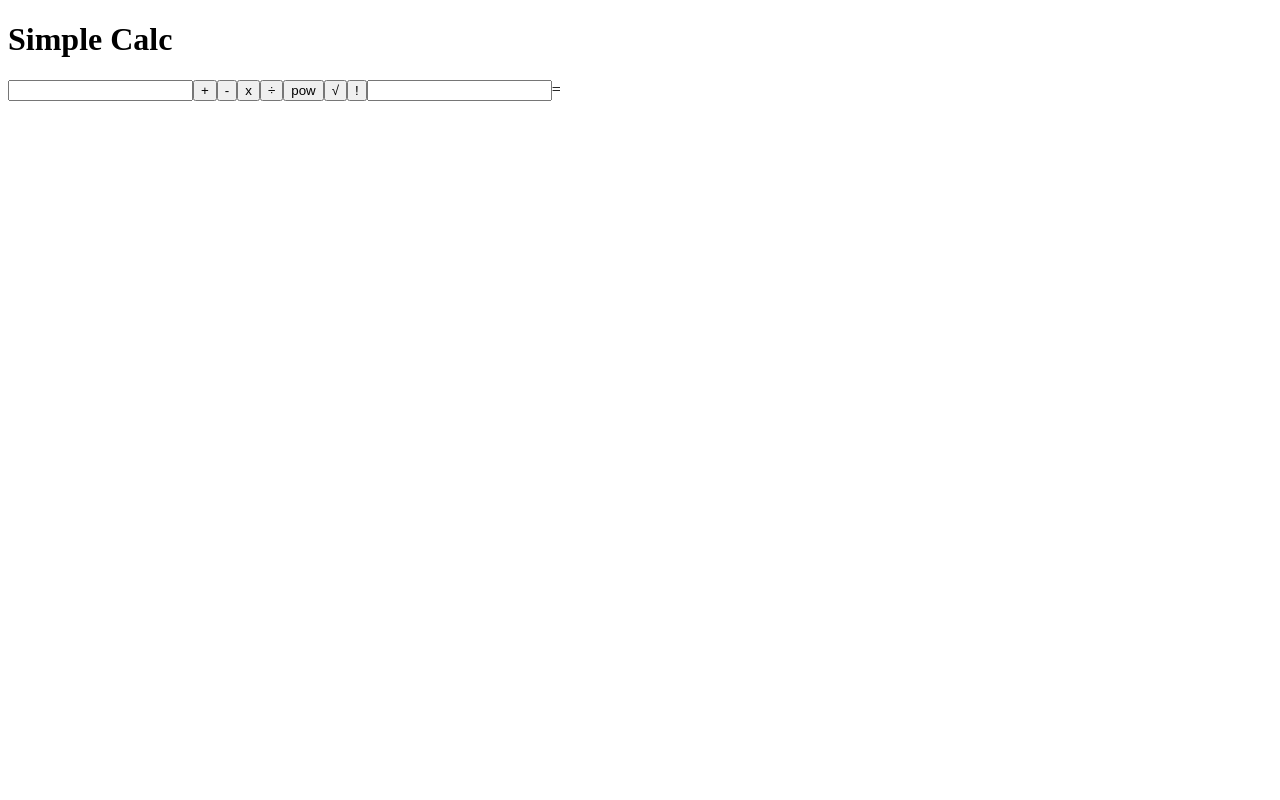
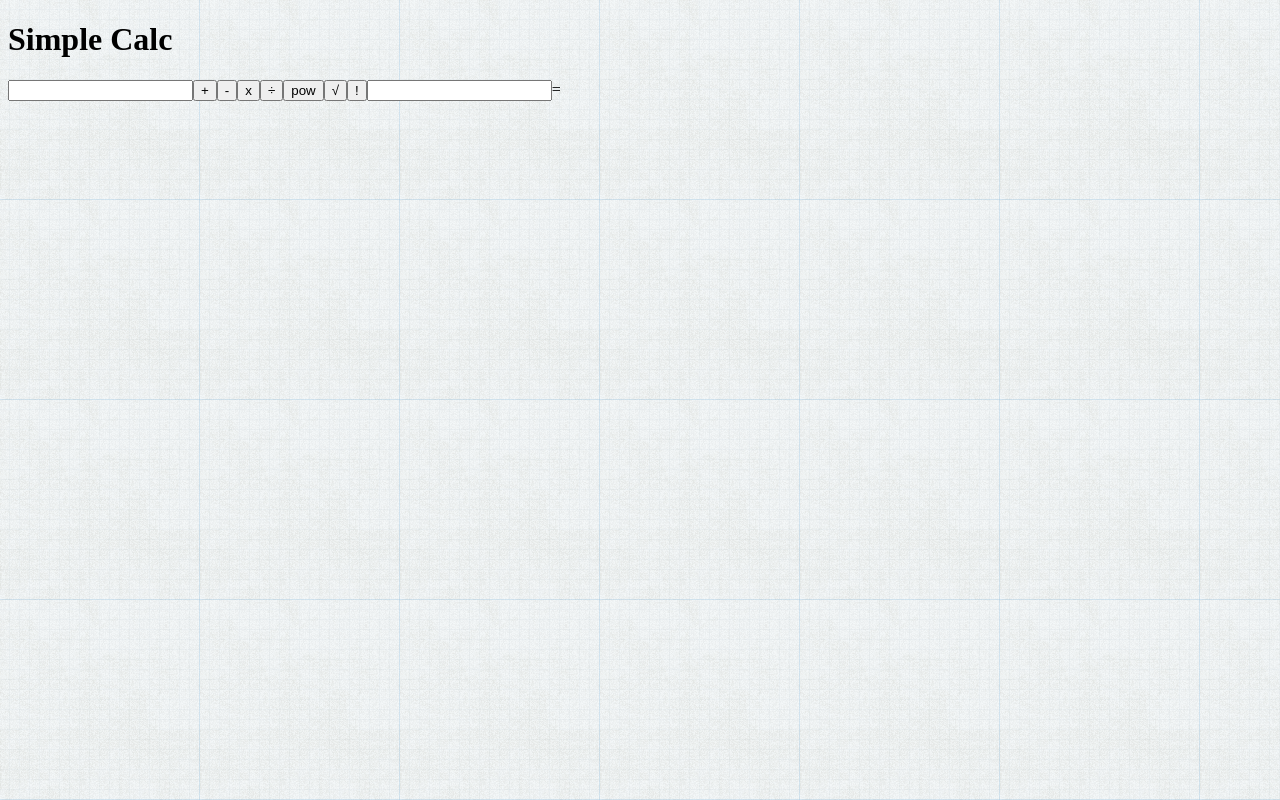
Before and after one commit to bobpaterno/simple-calc, a plain HTML site: page index.html in a window 1280 px wide. Drawn offline with Linux system fonts and the light colour scheme.

Commit message:
added background image

```diff
--- a/css/app.css
+++ b/css/app.css
@@ -0,0 +1,3 @@
+body {
+  background-image: url("../media/old_mathematics.png");
+}
--- a/js/source/main.js
+++ b/js/source/main.js
@@ -51,6 +51,7 @@
 
   function fact() {
     var values = getNums();
+    debugger;
     var answer = calcFact(values[0]);
     display(answer);
   }
```
Also changed, not shown: index.html (line endings or trailing spaces), media/old_mathematics.png (added).
